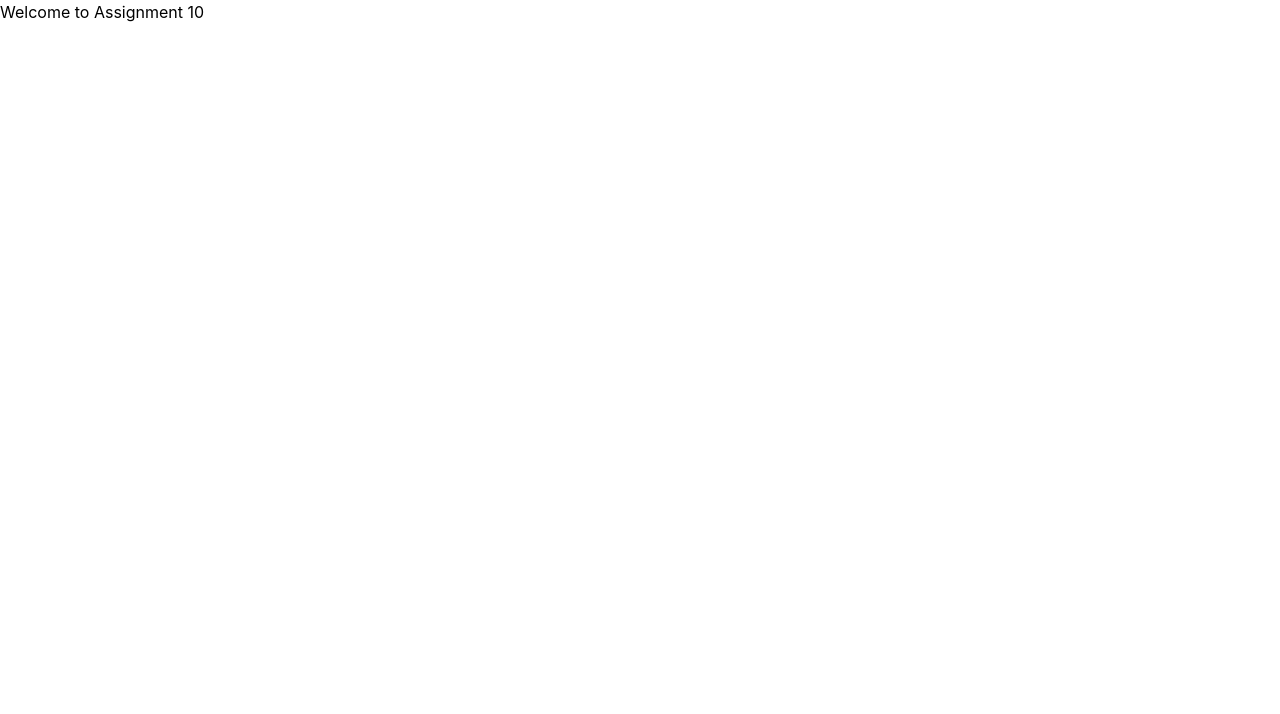
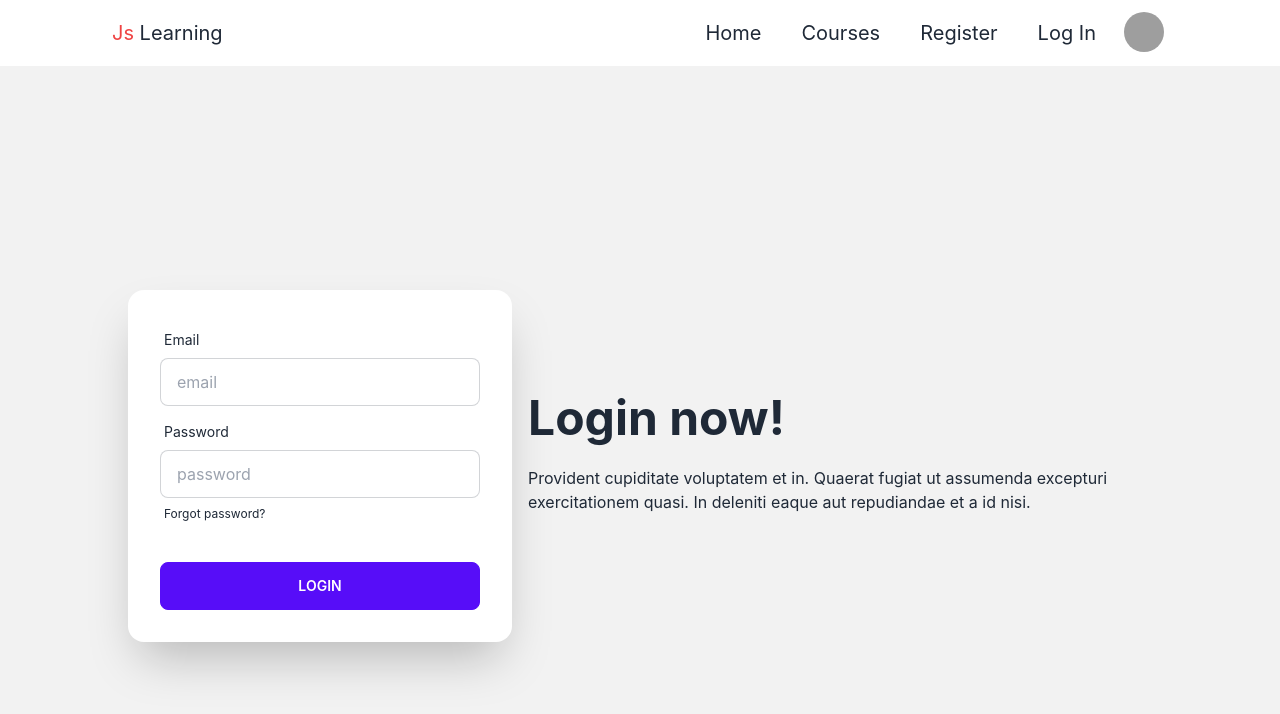
Before and after one commit to Rokibul-bd/js-learning-client-final, a React (Create React App) app: page /login in a window 1280 px wide. Shown: the top 714 px of the page. Built offline with nearby package versions, Linux system fonts and the light colour scheme; grey boxes are pictures that could not be loaded.

Commit message:
setup router and create components and create header componet and log in component

```diff
--- a/package.json
+++ b/package.json
@@ -6,6 +6,7 @@
     "@testing-library/jest-dom": "^5.16.5",
     "@testing-library/react": "^13.4.0",
     "@testing-library/user-event": "^13.5.0",
+    "daisyui": "^2.33.0",
     "react": "^18.2.0",
     "react-dom": "^18.2.0",
     "react-router-dom": "^6.4.2",
--- a/src/App.js
+++ b/src/App.js
@@ -1,10 +1,44 @@
+import { createBrowserRouter, RouterProvider } from 'react-router-dom';
 import './App.css';
+import Courses from './Components/courses/Courses';
+import Home from './Components/home/Home';
+import LogIn from './Components/login/LogIn';
+import Register from './Components/register/Register';
+import Main from './leyout/Main';
 
 function App() {
+  const router = createBrowserRouter([
+    {
+      path: '/',
+      element: <Main></Main>,
+      children: [
+        {
+          path: "/",
+          element: <Home></Home>
+        },
+        {
+          path: "/home",
+          element: <Home></Home>
+        },
+        {
+          path: "/courses",
+          element: <Courses></Courses>
+        },
+        {
+          path: '/register',
+          element: <Register></Register>
+        },
+        {
+          path: '/login',
+          element: <LogIn></LogIn>
+        },
 
+      ]
+    }
+  ])
   return (
     <div>
-      <p>Welcome to Assignment 10</p>
+      <RouterProvider router={router}></RouterProvider>
     </div>
   );
 }
--- /dev/null
+++ b/src/Components/blog/Blog.js
@@ -0,0 +1,11 @@
+import React from 'react';
+
+const Blog = () => {
+    return (
+        <div>
+            <p>This is Blog Page</p>
+        </div>
+    );
+};
+
+export default Blog;
--- /dev/null
+++ b/src/Components/courses/Courses.js
@@ -0,0 +1,11 @@
+import React from 'react';
+
+const Courses = () => {
+    return (
+        <div>
+            <p>This is courses Page</p>
+        </div>
+    );
+};
+
+export default Courses;
--- /dev/null
+++ b/src/Components/header/Header.js
@@ -0,0 +1,47 @@
+import React from 'react';
+import { Link } from 'react-router-dom';
+
+const Header = () => {
+    return (
+        <div>
+            <div className="navbar shadow-lg px-28">
+                <div className="flex-1">
+                    <a href='/' className="normal-case text-xl"> <span className='text-red-500'>Js</span> Learning</a>
+                </div>
+                <div className="flex-none gap-2">
+                    <div className="">
+                        <Link className='px-4 text-xl' to="/home">Home</Link>
+                    </div>
+                    <div className="">
+                        <Link className='px-4 text-xl' to="/courses">Courses</Link>
+                    </div>
+                    <div className="">
+                        <Link className='px-4 text-xl' to="/register">Register</Link>
+                    </div>
+                    <div className="">
+                        <Link className='px-4 text-xl' to="/login">Log In</Link>
+                    </div>
+                    <div className="dropdown dropdown-end">
+                        <label tabIndex={0} className="btn btn-ghost btn-circle avatar">
+                            <div className="w-10 rounded-full">
+                                <img src="https://placeimg.com/80/80/people" alt="" />
+                            </div>
+                        </label>
+                        <ul tabIndex={0} className="mt-3 p-2 shadow menu menu-compact dropdown-content bg-base-100 rounded-box w-52">
+                            <li>
+                                <a href='/' className="justify-between">
+                                    Profile
+                                    <span className="badge">New</span>
+                                </a>
+                            </li>
+                            <li><a href='/'>Settings</a></li>
+                            <li><a href='/'>Logout</a></li>
+                        </ul>
+                    </div>
+                </div>
+            </div>
+        </div>
+    );
+};
+
+export default Header;
--- /dev/null
+++ b/src/Components/home/Home.js
@@ -0,0 +1,11 @@
+import React from 'react';
+
+const Home = () => {
+    return (
+        <div>
+            <p>This is Home Page</p>
+        </div>
+    );
+};
+
+export default Home;
--- /dev/null
+++ b/src/Components/login/LogIn.js
@@ -0,0 +1,40 @@
+import React from 'react';
+
+const LogIn = () => {
+    return (
+        <>
+            <div className="hero min-h-screen bg-base-200 px-28">
+                <div className="hero-content flex-col lg:flex-row-reverse">
+                    <div className="text-center lg:text-left">
+                        <h1 className="text-5xl font-bold">Login now!</h1>
+                        <p className="py-6">Provident cupiditate voluptatem et in. Quaerat fugiat ut assumenda excepturi exercitationem quasi. In deleniti eaque aut repudiandae et a id nisi.</p>
+                    </div>
+                    <div className="card flex-shrink-0 w-full max-w-sm shadow-2xl bg-base-100">
+                        <div className="card-body">
+                            <div className="form-control">
+                                <label className="label">
+                                    <span className="label-text">Email</span>
+                                </label>
+                                <input type="text" placeholder="email" className="input input-bordered" />
+                            </div>
+                            <div className="form-control">
+                                <label className="label">
+                                    <span className="label-text">Password</span>
+                                </label>
+                                <input type="text" placeholder="password" className="input input-bordered" />
+                                <label className="label">
+                                    <a href="/" className="label-text-alt link link-hover">Forgot password?</a>
+                                </label>
+                            </div>
+                            <div className="form-control mt-6">
+                                <button className="btn btn-primary">Login</button>
+                            </div>
+                        </div>
+                    </div>
+                </div>
+            </div>
+        </>
+    );
+};
+
+export default LogIn;
--- /dev/null
+++ b/src/Components/register/Register.js
@@ -0,0 +1,11 @@
+import React from 'react';
+
+const Register = () => {
+    return (
+        <div>
+            <p>This is Register Page</p>
+        </div>
+    );
+};
+
+export default Register;
--- /dev/null
+++ b/src/leyout/Main.js
@@ -0,0 +1,14 @@
+import React from 'react';
+import { Outlet } from 'react-router-dom';
+import Header from '../Components/header/Header';
+
+const Main = () => {
+    return (
+        <div>
+            <Header></Header>
+            <Outlet></Outlet>
+        </div>
+    );
+};
+
+export default Main;
--- a/tailwind.config.js
+++ b/tailwind.config.js
@@ -6,5 +6,5 @@ module.exports = {
   theme: {
     extend: {},
   },
-  plugins: [],
+  plugins: [require("daisyui")],
 }
```
Also changed, not shown: 1 other file (tests, documents, lock files or other folders).
